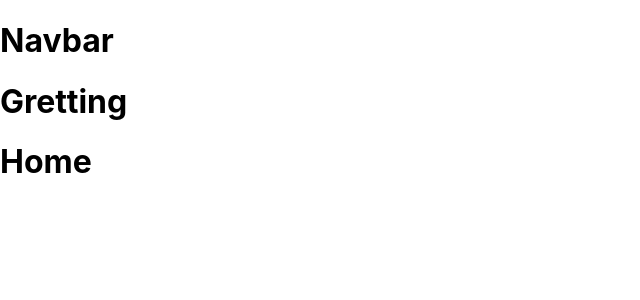
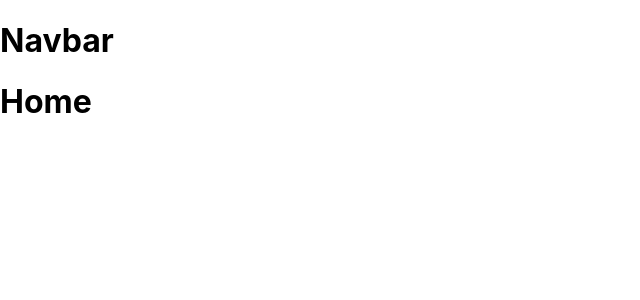
Before and after one commit to javaPhpMyAdmin/gym-app, a React (Create React App) app: page / in a window 1280 px wide. Shown: the top 300 px of the page, without its empty margins (0-640 px from the left). Built offline with nearby package versions, Linux system fonts and the light colour scheme.

Commit message:
Gretting deleted

```diff
--- a/src/App.js
+++ b/src/App.js
@@ -1,14 +1,13 @@
-import React from "react";
-import { Route, Routes } from "react-router-dom";
-import { Box } from "@mui/material";
-import { Navbar } from "./components";
-import { ExerciseDetail, Home } from "./pages";
+import React from 'react';
+import { Route, Routes } from 'react-router-dom';
+import { Box } from '@mui/material';
+import { Navbar } from './components';
+import { ExerciseDetail, Home } from './pages';
 
 const App = () => {
   return (
-    <Box width="401px" sx={{ width: { xl: "1488px" } }} m="auto">
+    <Box width="401px" sx={{ width: { xl: '1488px' } }} m="auto">
       <Navbar />
-      <h1>Gretting</h1>
       <Routes>
         <Route path="/" element={<Home />} />
         <Route path="/exercise/:id" element={<ExerciseDetail />} />
```
